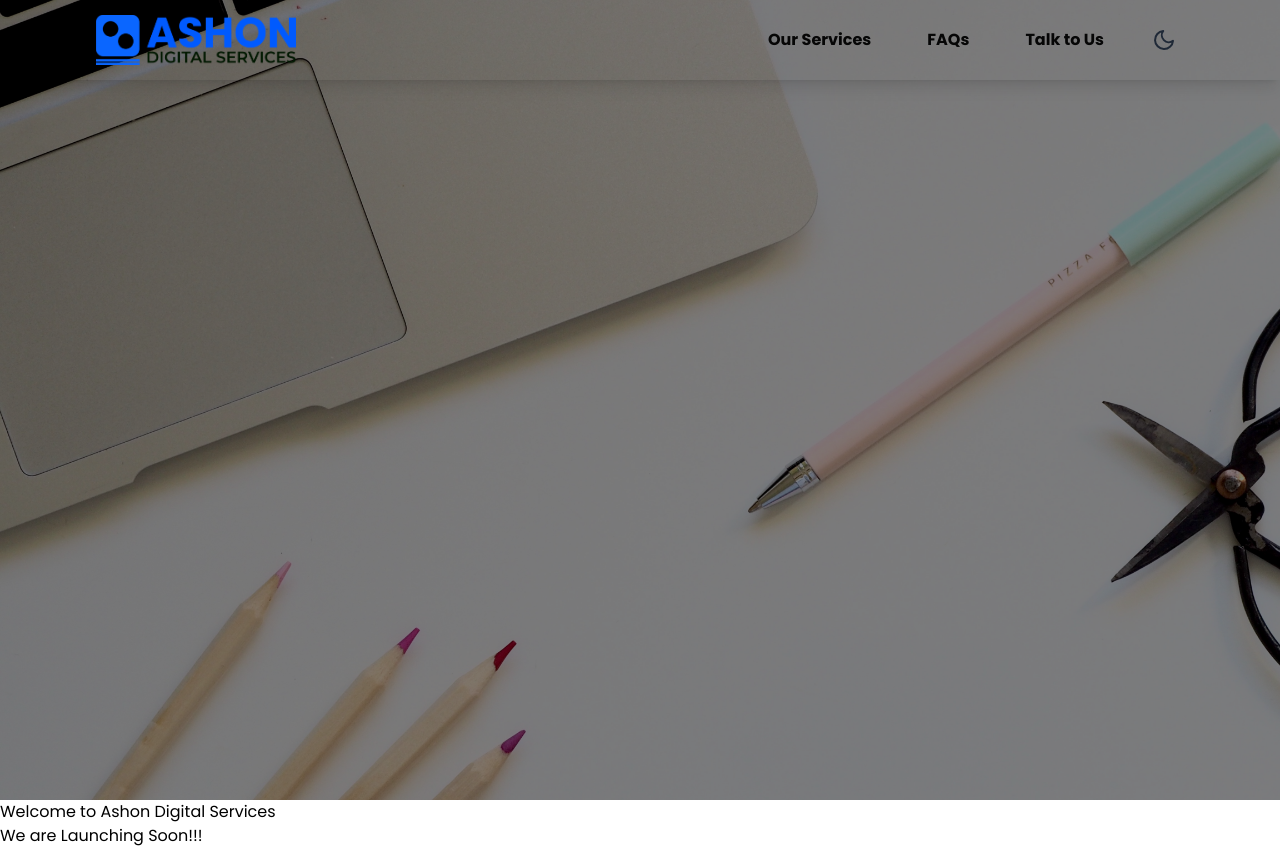
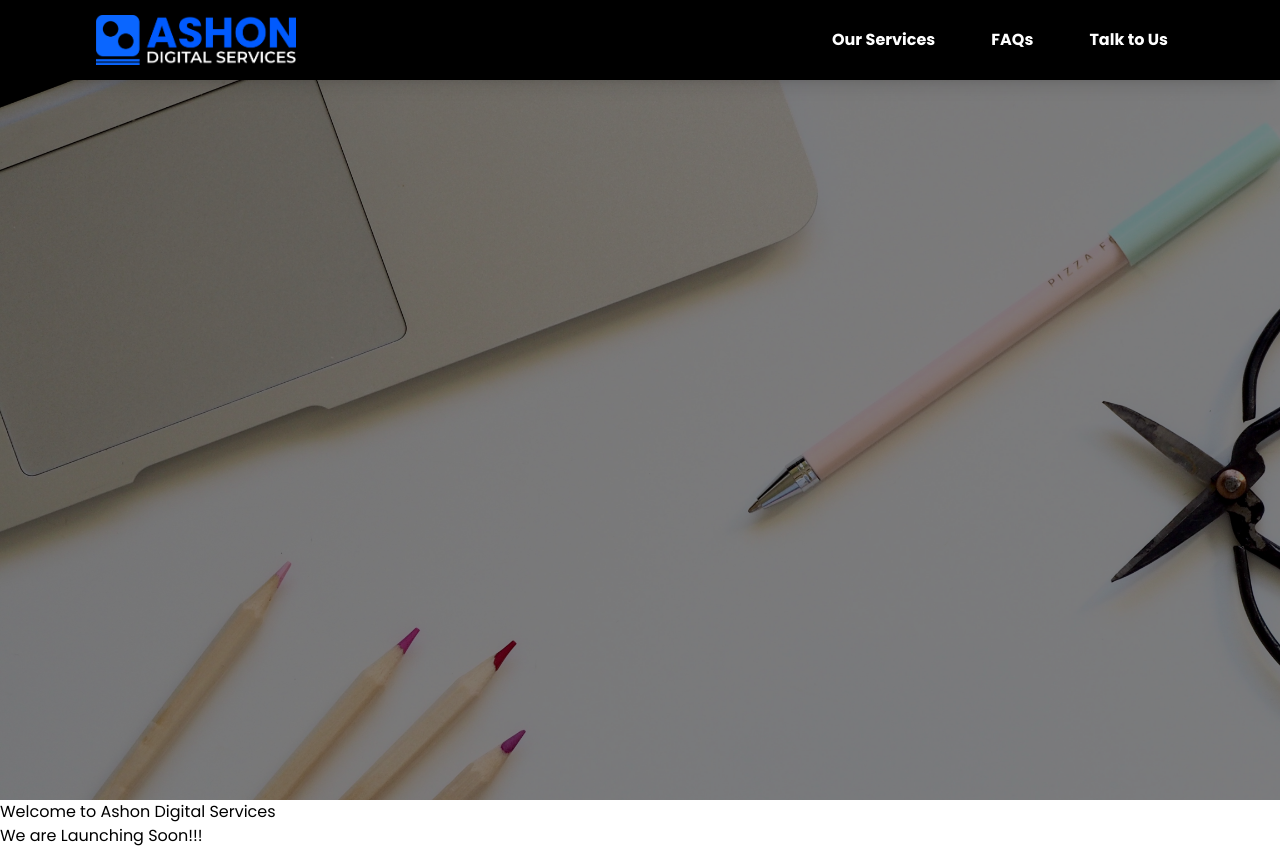
Before and after one commit to AshadeSamson/ashon-digital-services, a Next.js app: page / in a window 1280 px wide. Built offline with nearby package versions, Linux system fonts and the light colour scheme.

Commit message:
[feat]: Remove the darkmode toggle feature from the app

```diff
--- a/app/_components/_header/header.module.css
+++ b/app/_components/_header/header.module.css
@@ -1,5 +1,5 @@
 .header{
-    @apply bg-transparent fixed top-0 left-0 w-full z-50 md:top-0 shadow-lg transition-all duration-300;
+    @apply bg-black fixed top-0 left-0 w-full z-50 md:top-0 shadow-lg transition-all duration-300;
 }
 
 .headerContainer{
@@ -11,7 +11,7 @@
 }
 
 .navLinks{
-    @apply  block h-full rounded-md text-foreground hover:font-normal font-semibold transition-colors duration-300;
+    @apply  block h-full rounded-md text-white hover:font-normal font-semibold transition-colors duration-300;
 
     display: flex;
     align-items: center;
@@ -33,7 +33,7 @@
 }
 
 .mobileMenu {
-    @apply absolute top-14 left-0 w-2/3 h-0 bg-background overflow-hidden transition-all duration-300 ease-in-out;
+    @apply absolute top-14 left-0 w-2/3 h-0 bg-black overflow-hidden transition-all duration-300 ease-in-out;
     margin-top: 5px;
     z-index: 40;
 }
--- a/app/_components/_header/header.tsx
+++ b/app/_components/_header/header.tsx
@@ -51,14 +51,14 @@ const Header = () => {
 
 
   return (
-    <header className={`${styles.header} ${isScrolled ? 'bg-background' : 'bg-transparent'}`}>
+    <header className={`${styles.header}`}>
       <div className="container">
       <div className={`${styles.headerContainer} }`}>
         <Link href="#" >
           <div className="">
               {isMounted ? (
                 <Image
-                  src={isDarkMode ? logo2 : logo}
+                  src={logo2}
                   alt="Logo"
                   className={styles.logo}
                   priority
@@ -79,9 +79,9 @@ const Header = () => {
           <Link href="#" className={styles.navLinks}>
             Talk to Us
           </Link>
-          <Link href="#">
+          {/* <Link href="#">
             <ThemeToggle />
-          </Link>
+          </Link> */}
         </nav>
 
         {/* Mobile Hamburger Button */}
@@ -89,7 +89,7 @@ const Header = () => {
           onClick={() => setMobileMenu(!mobileMenu)}
           aria-label="Toggle menu"
         >
-          <IconContext.Provider value={{ className: "text-foreground text-3xl" }}>
+          <IconContext.Provider value={{ className: "text-white text-3xl" }}>
           {mobileMenu ? <LuListX /> : <LuAlignJustify />}
           </IconContext.Provider>
         </button>
@@ -107,9 +107,9 @@ const Header = () => {
           <Link href="#" className={styles.mobileNavLink} onClick={() => setMobileMenu(false)}>
             Talk to Us
           </Link>
-          <div className="pt-4">
+          {/* <div className="pt-4">
             <ThemeToggle />
-          </div>
+          </div> */}
         </div>
       </div>
     </div>
```
